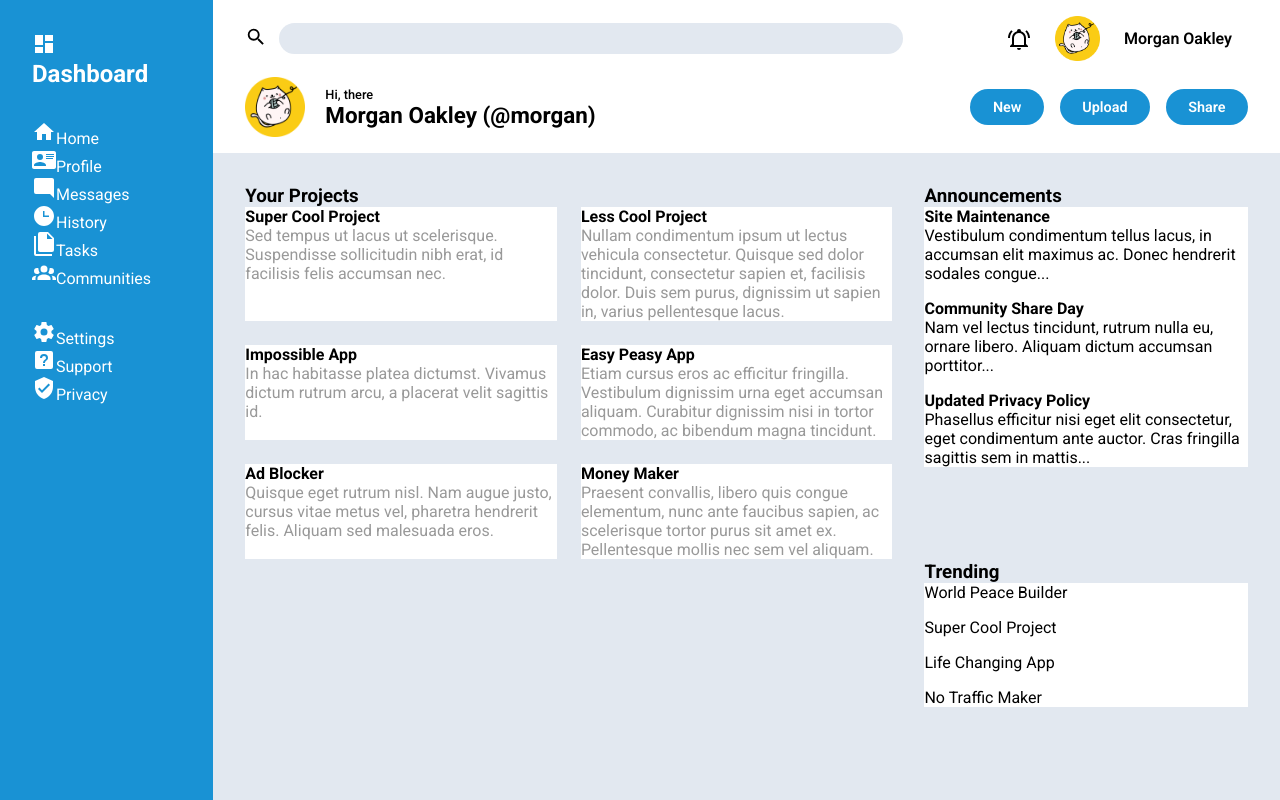
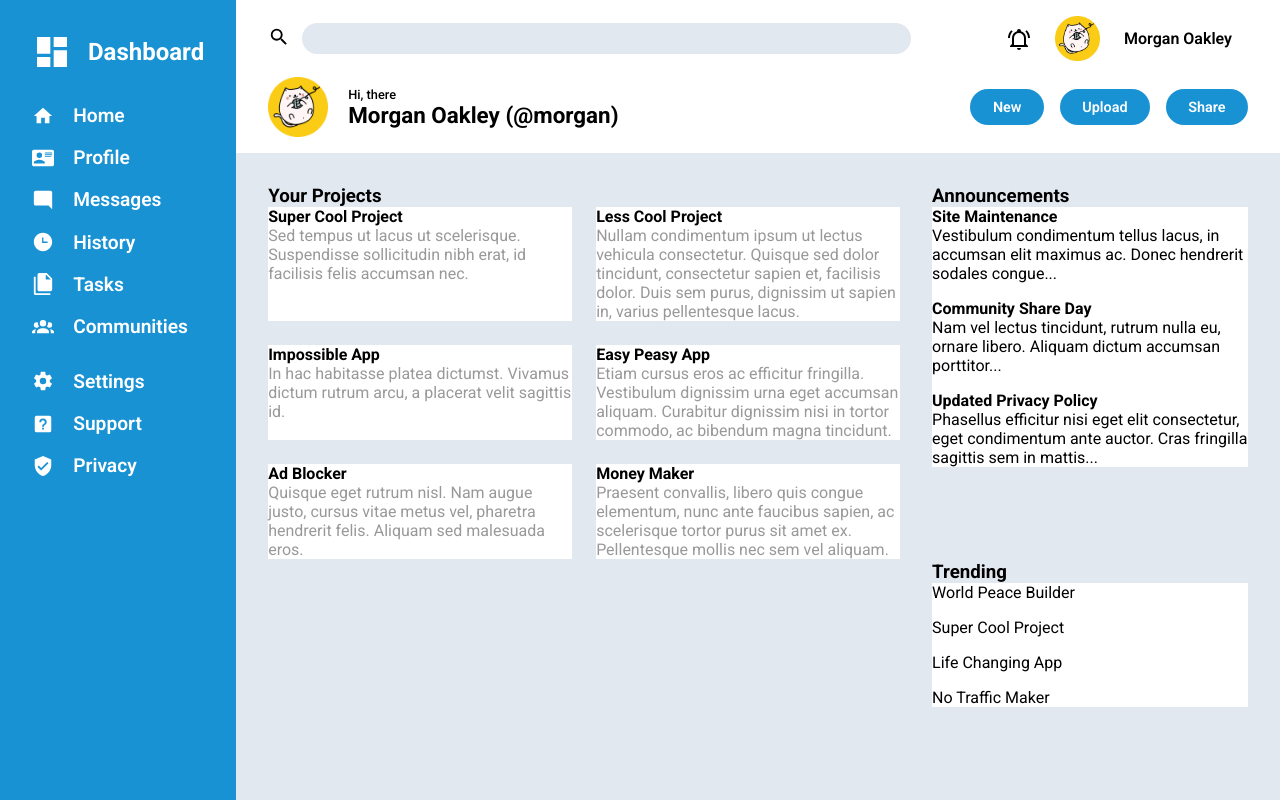
Before and after one commit to Pretty-Flacko/odin-admin-dashboard, a plain HTML site: page index.html in a window 1280 px wide. Drawn offline with Linux system fonts and the light colour scheme.

Commit message:
Add sidebar styling

```diff
--- a/index.html
+++ b/index.html
@@ -41,7 +41,7 @@
         </div>
 
         <div class="sidebar">
-            <div>
+            <div class="branding">
                 <svg xmlns="http://www.w3.org/2000/svg" viewBox="0 0 24 24"><path d="M13,3V9H21V3M13,21H21V11H13M3,21H11V15H3M3,13H11V3H3V13Z" /></svg>
                 <h2>Dashboard</h2>
             </div>
@@ -57,7 +57,7 @@
             </nav>
             <nav class="nav2">
                 <ul>
-                    <li><svg xmlns="http://www.w3.org/2000/svg" viewBox="0 0 24 24"><path d="M12,15.5A3.5,3.5 0 0,1 8.5,12A3.5,3.5 0 0,1 12,8.5A3.5,3.5 0 0,1 15.5,12A3.5,3.5 0 0,1 12,15.5M19.43,12.97C19.47,12.65 19.5,12.33 19.5,12C19.5,11.67 19.47,11.34 19.43,11L21.54,9.37C21.73,9.22 21.78,8.95 21.66,8.73L19.66,5.27C19.54,5.05 19.27,4.96 19.05,5.05L16.56,6.05C16.04,5.66 15.5,5.32 14.87,5.07L14.5,2.42C14.46,2.18 14.25,2 14,2H10C9.75,2 9.54,2.18 9.5,2.42L9.13,5.07C8.5,5.32 7.96,5.66 7.44,6.05L4.95,5.05C4.73,4.96 4.46,5.05 4.34,5.27L2.34,8.73C2.21,8.95 2.27,9.22 2.46,9.37L4.57,11C4.53,11.34 4.5,11.67 4.5,12C4.5,12.33 4.53,12.65 4.57,12.97L2.46,14.63C2.27,14.78 2.21,15.05 2.34,15.27L4.34,18.73C4.46,18.95 4.73,19.03 4.95,18.95L7.44,17.94C7.96,18.34 8.5,18.68 9.13,18.93L9.5,21.58C9.54,21.82 9.75,22 10,22H14C14.25,22 14.46,21.82 14.5,21.58L14.87,18.93C15.5,18.67 16.04,18.34 16.56,17.94L19.05,18.95C19.27,19.03 19.54,18.95 19.66,18.73L21.66,15.27C21.78,15.05 21.73,14.78 21.54,14.63L19.43,12.97Z" /></svg>Settings</a></li>
+                    <li><a href=""><svg xmlns="http://www.w3.org/2000/svg" viewBox="0 0 24 24"><path d="M12,15.5A3.5,3.5 0 0,1 8.5,12A3.5,3.5 0 0,1 12,8.5A3.5,3.5 0 0,1 15.5,12A3.5,3.5 0 0,1 12,15.5M19.43,12.97C19.47,12.65 19.5,12.33 19.5,12C19.5,11.67 19.47,11.34 19.43,11L21.54,9.37C21.73,9.22 21.78,8.95 21.66,8.73L19.66,5.27C19.54,5.05 19.27,4.96 19.05,5.05L16.56,6.05C16.04,5.66 15.5,5.32 14.87,5.07L14.5,2.42C14.46,2.18 14.25,2 14,2H10C9.75,2 9.54,2.18 9.5,2.42L9.13,5.07C8.5,5.32 7.96,5.66 7.44,6.05L4.95,5.05C4.73,4.96 4.46,5.05 4.34,5.27L2.34,8.73C2.21,8.95 2.27,9.22 2.46,9.37L4.57,11C4.53,11.34 4.5,11.67 4.5,12C4.5,12.33 4.53,12.65 4.57,12.97L2.46,14.63C2.27,14.78 2.21,15.05 2.34,15.27L4.34,18.73C4.46,18.95 4.73,19.03 4.95,18.95L7.44,17.94C7.96,18.34 8.5,18.68 9.13,18.93L9.5,21.58C9.54,21.82 9.75,22 10,22H14C14.25,22 14.46,21.82 14.5,21.58L14.87,18.93C15.5,18.67 16.04,18.34 16.56,17.94L19.05,18.95C19.27,19.03 19.54,18.95 19.66,18.73L21.66,15.27C21.78,15.05 21.73,14.78 21.54,14.63L19.43,12.97Z" /></svg>Settings</a></li>
                     <li><a href="#"><svg xmlns="http://www.w3.org/2000/svg" viewBox="0 0 24 24"><path d="M11,18H13V16H11V18M12,6A4,4 0 0,0 8,10H10A2,2 0 0,1 12,8A2,2 0 0,1 14,10C14,12 11,11.75 11,15H13C13,12.75 16,12.5 16,10A4,4 0 0,0 12,6M5,3H19A2,2 0 0,1 21,5V19A2,2 0 0,1 19,21H5A2,2 0 0,1 3,19V5A2,2 0 0,1 5,3Z" /></svg>Support</a></li>
                     <li><a href="#"><svg xmlns="http://www.w3.org/2000/svg" viewBox="0 0 24 24"><path d="M10,17L6,13L7.41,11.59L10,14.17L16.59,7.58L18,9M12,1L3,5V11C3,16.55 6.84,21.74 12,23C17.16,21.74 21,16.55 21,11V5L12,1Z" /></svg>Privacy</a></li>
                 </ul>
--- a/style.css
+++ b/style.css
@@ -2,17 +2,6 @@
     margin: 0;
     padding: 0;
     font-family: 'Roboto', sans-serif;
-}
-li {
-    list-style-type: none;
-}
-a {
-    text-decoration: none;
-    color: white;
-}
-svg {
-    width: 24px;
-    height: 24px;
 }
 /* h2 {
     color: #f0b429;
@@ -126,7 +115,7 @@ svg {
 }
 
 .sidebar {
-    grid-row: 1 / 3;
+    grid-row: 1 / -1;
     padding: 2rem;
     display: grid;
     grid-template-rows: auto auto 1fr;
@@ -134,8 +123,41 @@ svg {
     background-color: #1992d4;
     color: white;
 }
-.sidebar svg {
+.sidebar .branding {
+    display: grid;
+    grid-template-columns: auto 1fr;
+    align-items: center;
+    gap: 1rem;
+}
+.sidebar .branding svg {
+    width: 40px;
+    height: 40px;
     fill: white;
+}
+.sidebar .branding h2 {
+    font-size: 1.5rem;
+}
+.sidebar nav ul {
+    list-style: none;
+    display: grid;
+    gap: 1.2rem;
+}
+.sidebar nav a {
+    display: flex;
+    align-items: center;
+    gap: 1.2rem;
+    color: white;
+    text-decoration: none;
+    font-size: 1.2rem;
+    font-weight: 600;
+}
+.sidebar nav a svg {
+    width: 22px;
+    height: 22px;
+    fill: white;
+}
+.sidebar nav a:hover {
+    opacity: 0.85;
 }
 
 .main-content {
```
